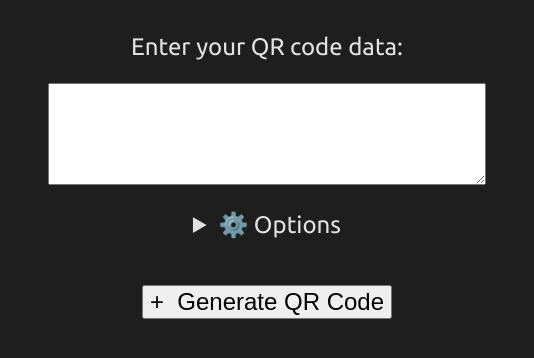
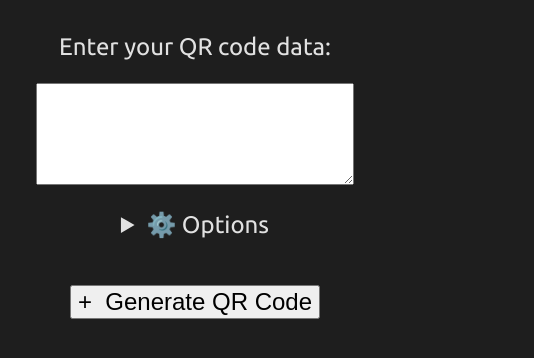
Before and after one commit to tobycm/qr-code-generator-web, a website built with Vite: page index.html in a window 390 px wide. Shown: the part 290-648 px from the top of the page, 534 px wide, since content can reach past the window. Built offline with nearby package versions, Linux system fonts and the light colour scheme.

Commit message:
i forgor responsive

```diff
--- a/public/style.css
+++ b/public/style.css
@@ -22,8 +22,7 @@ body {
 
 #app {
   max-width: 1280px;
-  margin: 0 auto;
-  padding: 2rem;
+  margin: 2rem auto;
   text-align: center;
 }
 
@@ -32,7 +31,8 @@ button {
 }
 
 #data-input {
-  width: 18rem;
+  width: 80vw;
+  max-width: 32rem;
   min-height: 4rem;
   margin-top: 1rem;
 }
```
Also changed, not shown: 1 other file.
